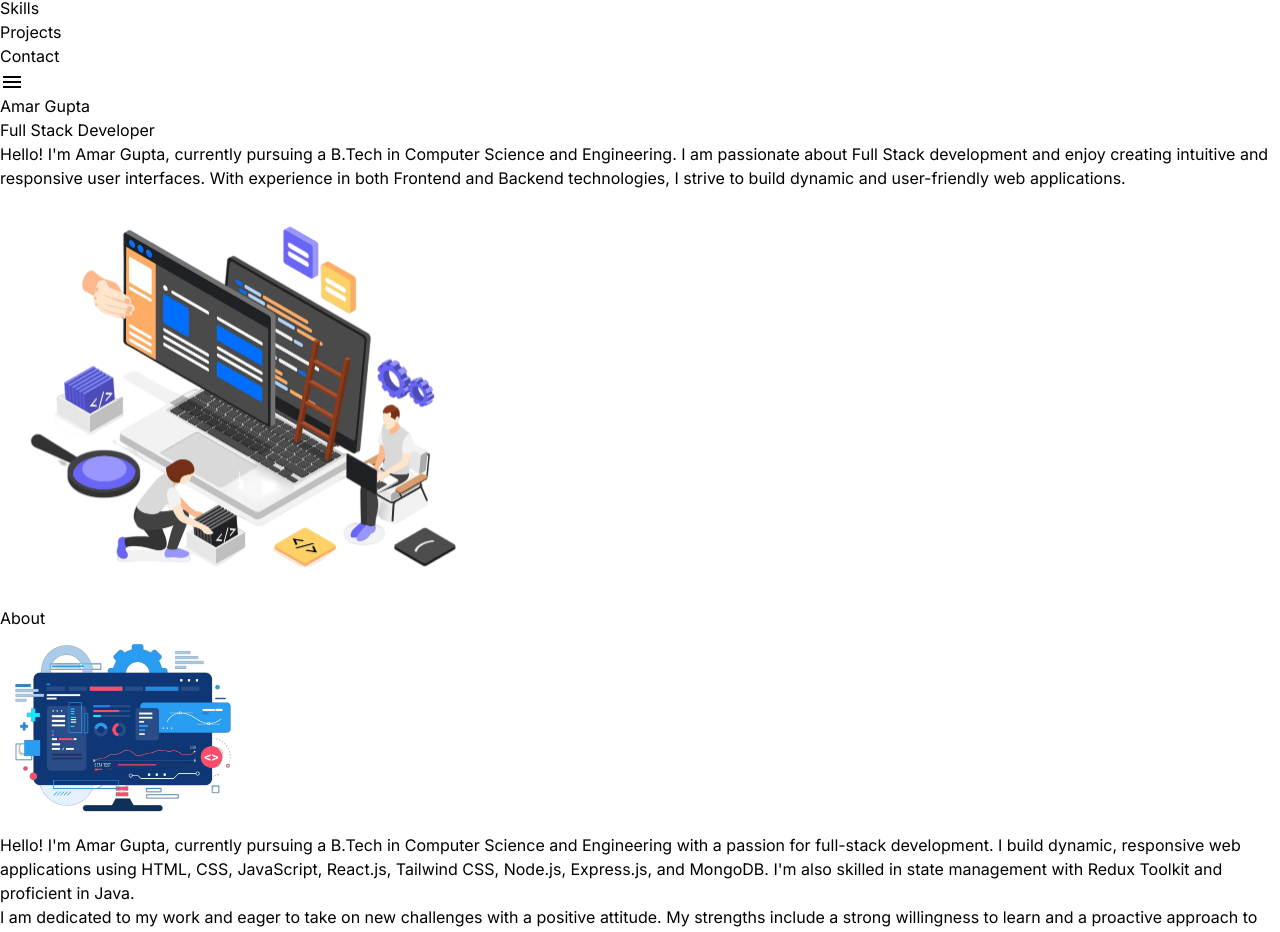
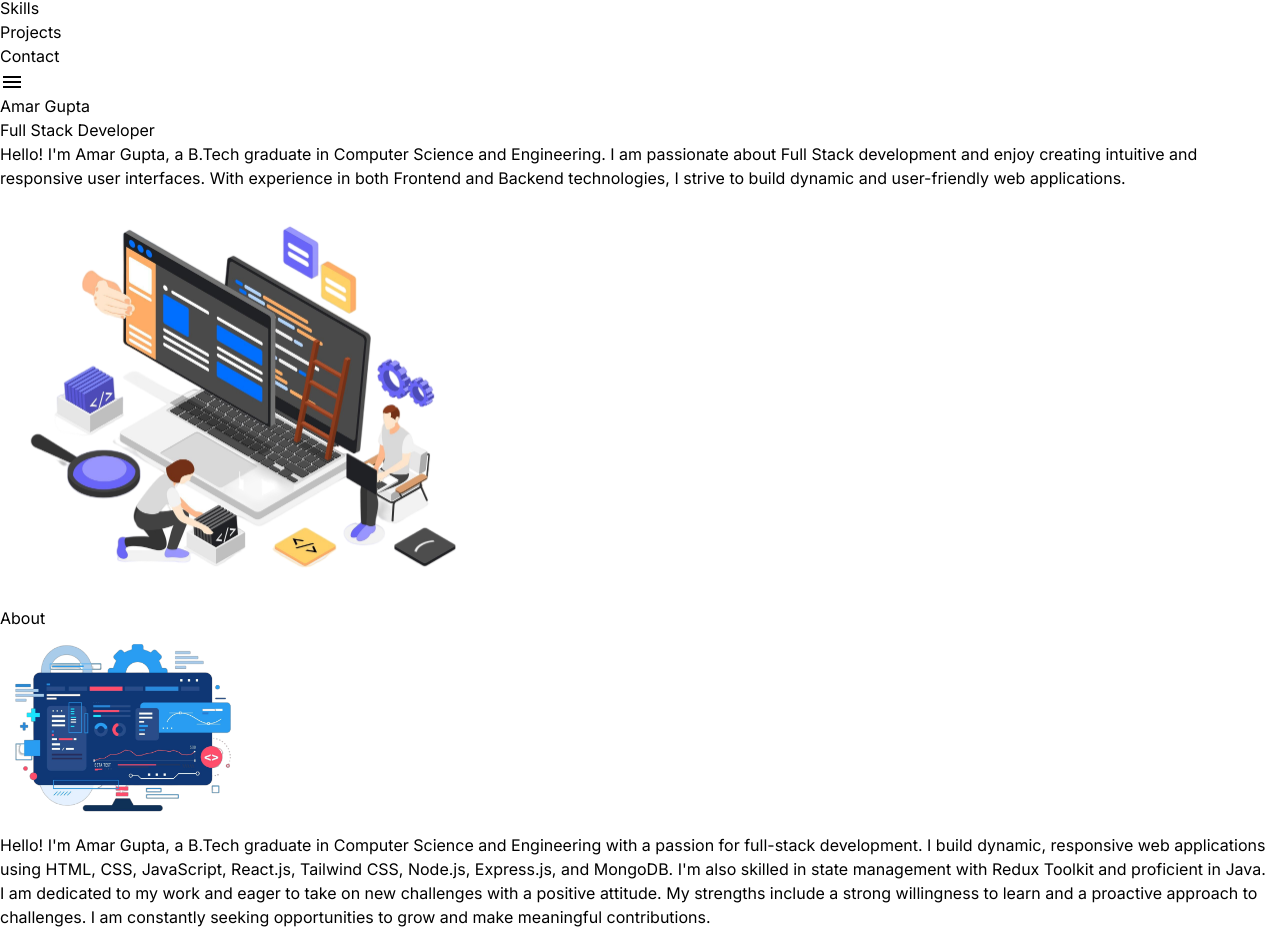
Before and after one commit to nik-1718y/Portfolio, a React (Vite) app: page / in a window 1280 px wide. Shown: the part 112-1044 px from the top of the page. Built offline with nearby package versions, Linux system fonts and the light colour scheme.

Commit message:
update hero about

```diff
--- a/src/components/About.jsx
+++ b/src/components/About.jsx
@@ -27,7 +27,7 @@ const About = () => {
             transition={{duration:0.5}}
             className='pb-4 w-full lg:w-1/2'>
                     <div className='flex justify-center lg:justify-start'>
-                        <p className='my-2 max-w-xl'>Hello! I'm Amar Gupta, currently pursuing a B.Tech in Computer Science and Engineering with a passion for full-stack development. I build dynamic, responsive web applications using HTML, CSS, JavaScript, React.js, Tailwind CSS, Node.js, Express.js, and MongoDB. I'm also skilled in state management with Redux Toolkit and proficient in Java. <br />
+                        <p className='my-2 max-w-xl'>Hello! I'm Amar Gupta, a B.Tech graduate in Computer Science and Engineering with a passion for full-stack development. I build dynamic, responsive web applications using HTML, CSS, JavaScript, React.js, Tailwind CSS, Node.js, Express.js, and MongoDB. I'm also skilled in state management with Redux Toolkit and proficient in Java. <br />
                         I am dedicated to my work and eager to take on new challenges with a positive attitude. My strengths include a strong willingness to learn and a proactive approach to challenges. I am constantly seeking opportunities to grow and make meaningful contributions.
                         </p>
 
--- a/src/components/Hero.jsx
+++ b/src/components/Hero.jsx
@@ -33,7 +33,7 @@ const Hero = () => {
                 variants={container(1)}
                 initial="hidden"
                 animate="visible"
-                className='my-2 max-w-xl py-6 font-light tracking-tighter'>Hello! I'm Amar Gupta, currently pursuing a B.Tech in Computer Science and Engineering. I am passionate about Full Stack development and enjoy creating intuitive and responsive user interfaces. With experience in both Frontend and Backend technologies, I strive to build dynamic and user-friendly web applications.</motion.p>
+                className='my-2 max-w-xl py-6 font-light tracking-tighter'>Hello! I'm Amar Gupta, a B.Tech graduate in Computer Science and Engineering. I am passionate about Full Stack development and enjoy creating intuitive and responsive user interfaces. With experience in both Frontend and Backend technologies, I strive to build dynamic and user-friendly web applications.</motion.p>
             </div>
             </div>
             {/*  */}
```
Also changed, not shown: 1 other file (tests, documents, lock files or other folders).
